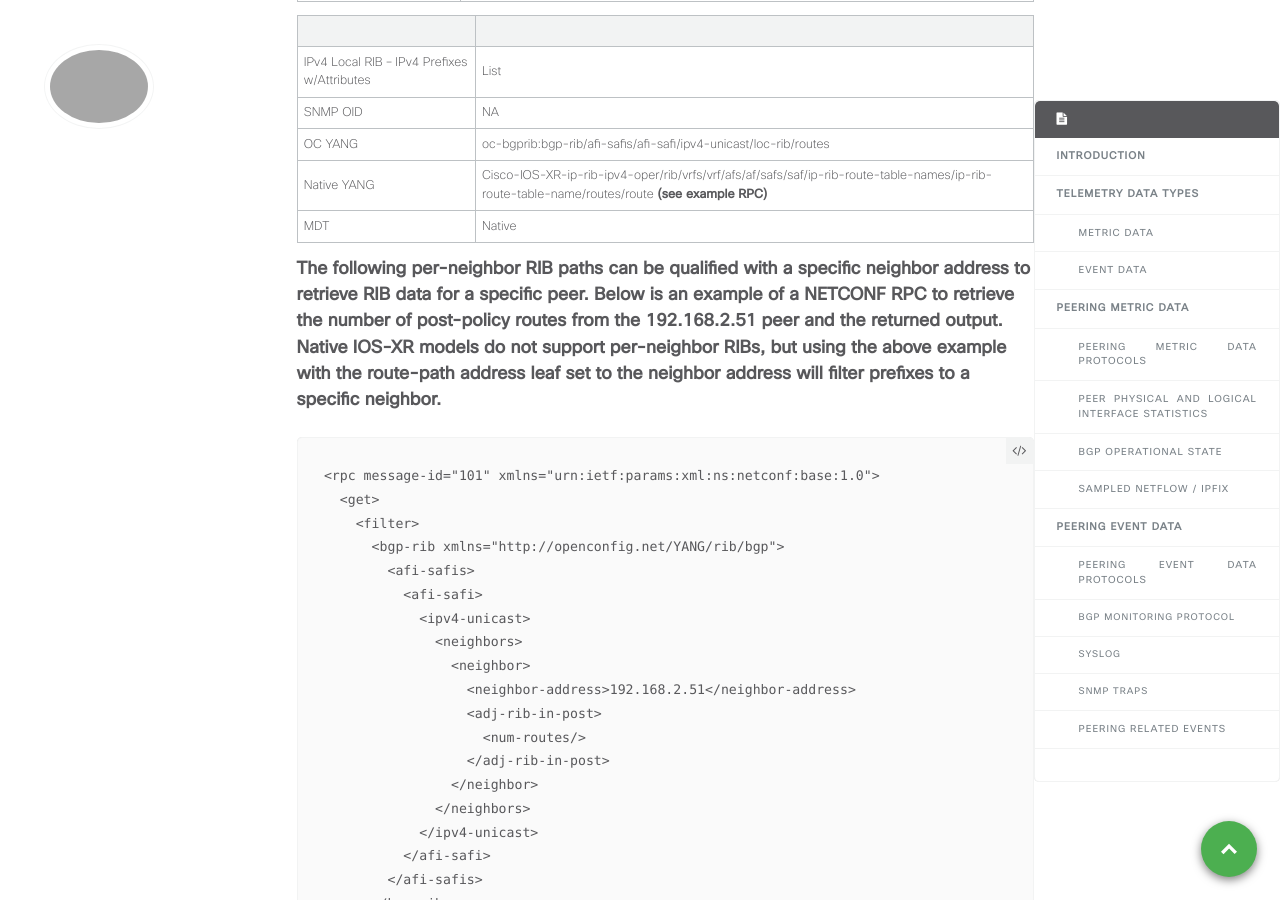
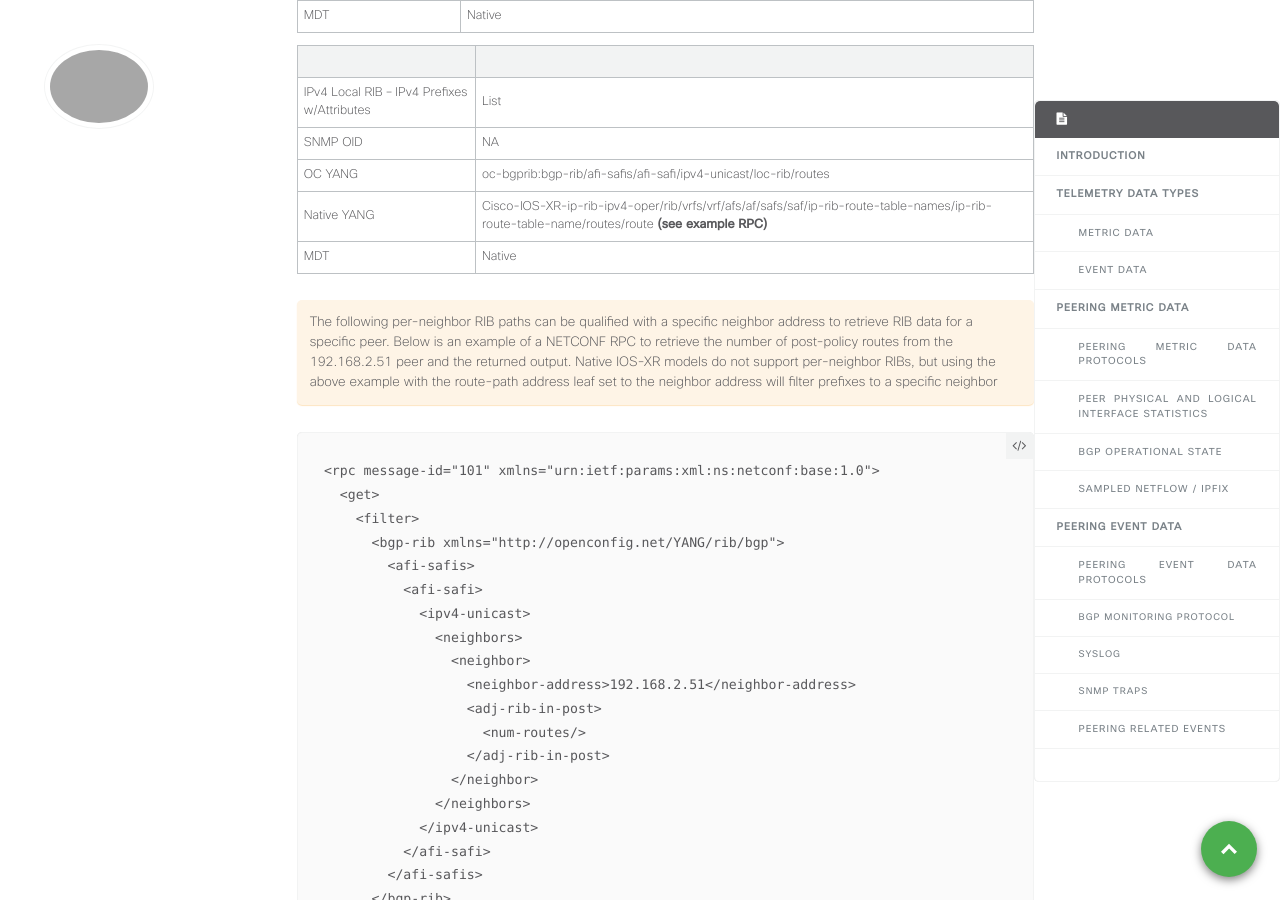
Before and after one commit to xrdocs/design, a Jekyll site: the page built from _blogs/2017-09-21-peering-telemetry.md, in a window 1280 px wide and 900 px high, scrolled down 22713 px. Built offline with Jekyll 4.4.1, drawn with Linux system fonts in a browser that asks for light colours; comment, search, counter and statistics services are not loaded; some of the changed text lies outside the part shown.

Commit message:
Formatting

````diff
--- a/_blogs/2017-09-21-peering-telemetry.md
+++ b/_blogs/2017-09-21-peering-telemetry.md
@@ -426,7 +426,9 @@ Cisco-IOS-XR-drivers-media-eth-oper<br>
 | Native YANG               | Cisco-IOS-XR-drivers-media-eth-oper/ethernet-interface/statistics/statistic/dropped-packets-with-crc-align-errors |
 | MDT                       | Native                                                                                                            |
 
-**The following transceiver paths retrieve the total power for the transceiver, there are specific per-lane power levels which can be retrieved from both native and OC models, please refer to the model YANG file for additional information.**
+The following transceiver paths retrieve the total power for the transceiver, there are specific per-lane power levels which can be retrieved from both native and OC models, please refer to the model YANG file for additional information
+{: .notice--warning}
+
 
 |                               |                                                                                                                                                                     |
 |-------------------------------|---------------------------------------------------------------------------------------------------------------------------------------------------------------------|
@@ -480,7 +482,9 @@ IOS-XR native models do not store route information in the BGP Oper model, they
 
 #### Example Usage
 
-**Due the construction of the YANG model, the neighbor-address key must be included as a container in all OC BGP state RPCs. The following RPC gets the session state for all configured peers:**
+The following OC NETCONF RPC returns the BGP session state for all configured peers. The neighbor-address key must be included as a container in all OC BGP state RPCs
+{: .notice--warning}
+
 
 ```
 <rpc message-id="101" xmlns="urn:ietf:params:xml:ns:netconf:base:1.0">
@@ -572,7 +576,8 @@ IOS-XR native models do not have a BGP specific RIB, but a protocol of 'bgp' can
 
 #### Example Usage
 
-**The following OC YANG NETCONF RPC retrieves a list of best-path IPv4 prefixes without attributes from the loc-RIB:**
+The following OC YANG NETCONF RPC retrieves a list of best-path IPv4 prefixes without attributes from the loc-RIB
+{: .notice--warning}
 
 ```
 <rpc message-id="101" xmlns="urn:ietf:params:xml:ns:netconf:base:1.0">
@@ -667,7 +672,8 @@ The following native XR NETCONF RPC retrieves a list of BGP prefixes in its glob
 | Native YANG                                 | Cisco-IOS-XR-ip-rib-ipv4-oper/rib/vrfs/vrf/afs/af/safs/saf/ip-rib-route-table-names/ip-rib-route-table-name/routes/route **(see example RPC)**|
 | MDT                                         | Native                                                                 |
 
-**The following per-neighbor RIB paths can be qualified with a specific neighbor address to retrieve RIB data for a specific peer. Below is an example of a NETCONF RPC to retrieve the number of post-policy routes from the 192.168.2.51 peer and the returned output.  Native IOS-XR models do not support per-neighbor RIBs, but using the above example with the route-path address leaf set to the neighbor address will filter prefixes to a specific neighbor.**
+The following per-neighbor RIB paths can be qualified with a specific neighbor address to retrieve RIB data for a specific peer. Below is an example of a NETCONF RPC to retrieve the number of post-policy routes from the 192.168.2.51 peer and the returned output.  Native IOS-XR models do not support per-neighbor RIBs, but using the above example with the route-path address leaf set to the neighbor address will filter prefixes to a specific neighbor
+{: .notice--warning}
 
 ```
 <rpc message-id="101" xmlns="urn:ietf:params:xml:ns:netconf:base:1.0">
````
Also changed, not shown: other parts of _blogs/2017-09-21-peering-telemetry.md (+4 -4 lines).
